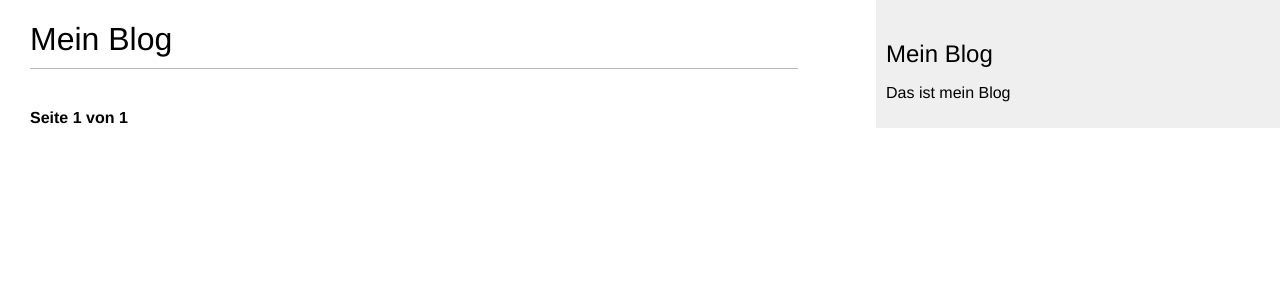
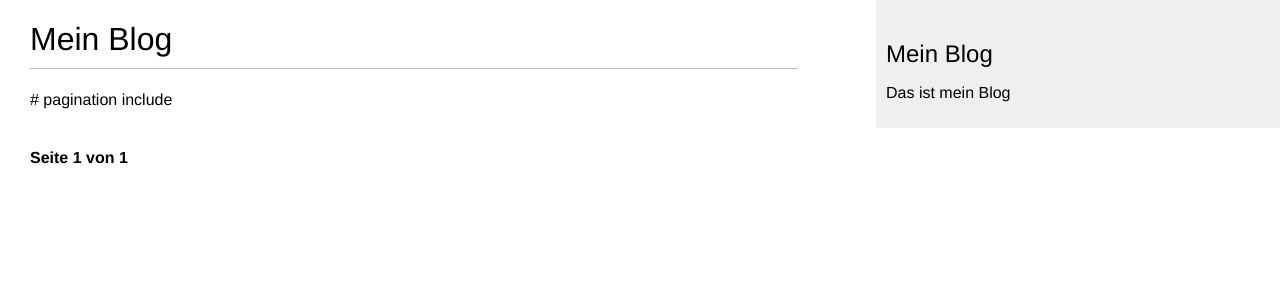
Before and after one commit to Sajonara/py_blog_test, a Django app: page /blog/ in a window 1280 px wide. Shown: the top 300 px of the page. Run offline with Django 5.2, Linux system fonts and the light colour scheme; data that the repository does not hold is empty.

Commit message:
In your face

```diff
--- a/mysite/blog/templates/blog/post/list.html
+++ b/mysite/blog/templates/blog/post/list.html
@@ -13,5 +13,6 @@
         </p>
         <p>{{ post.content|truncatewords:30|linebreaks }}</p>
     {% endfor %}
+    # pagination include
     {% include "pagination.html" with page=posts %}
 {% endblock %}
```
